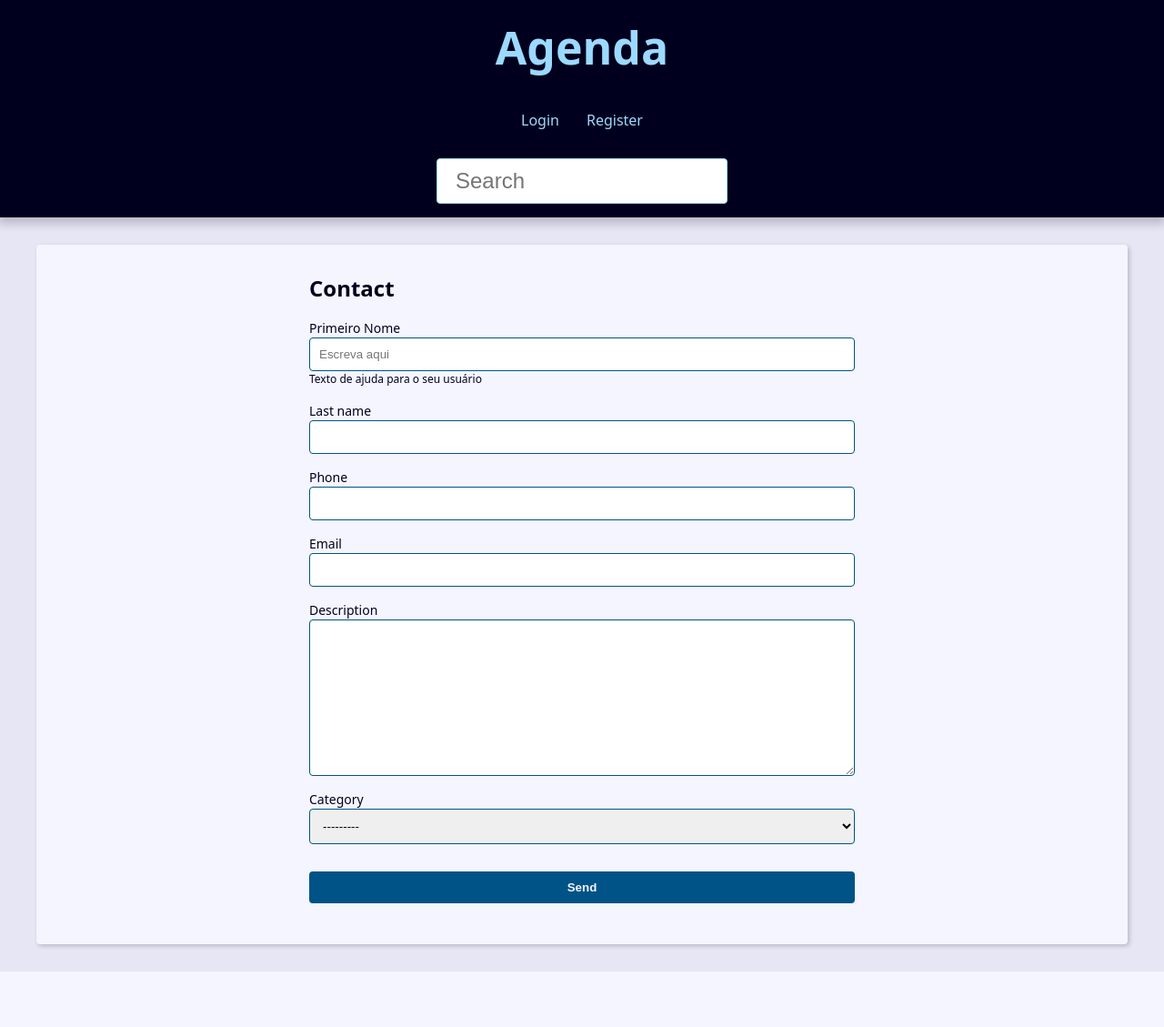
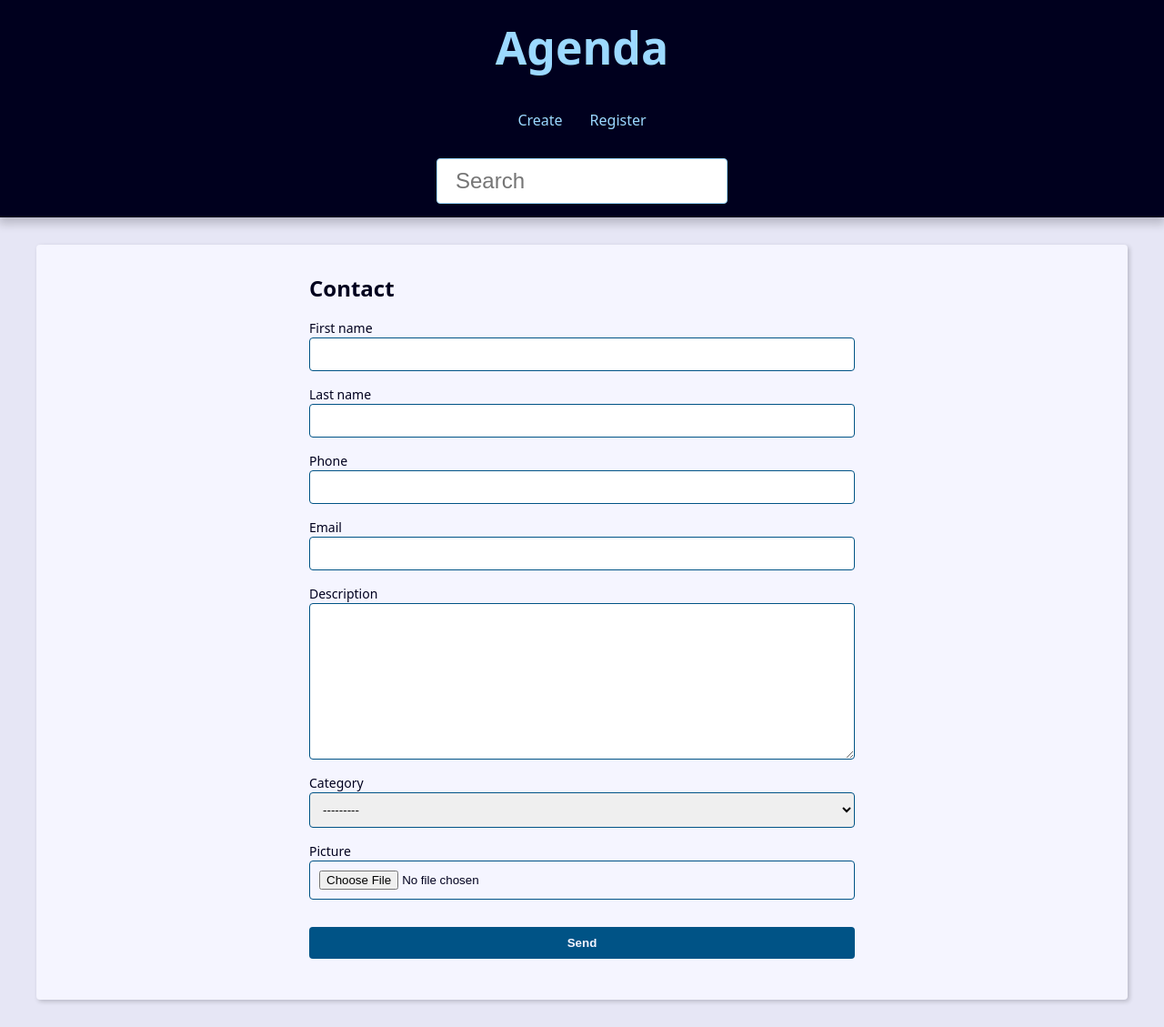
Before and after one commit to GuiBueno1997/ProjectSchedule, a Django app: page /contact/create/ in a window 1280 px wide. Shown: the whole page at 91% size. Before the commit the page ends 1068 px from the top, so only its background shows below. Run offline with Django 5.2, Linux system fonts and the light colour scheme; data that the repository does not hold is empty.

Commit message:
Alter 2026-09-16

```diff
--- a/base_static/global/css/style.css
+++ b/base_static/global/css/style.css
@@ -312,3 +312,23 @@ svg {
   filter: brightness(80%);
   box-shadow: 0 0 5px var(--link-dark-color);
 }
+
+.contact-links {
+  margin-block: calc(var(--small-font-size) * 2);
+  display: flex;
+  align-items: center;
+  gap: 0 var(--spacing);
+}
+
+.btn-link {
+  font-size: var(--small-font-size);
+  text-decoration: none;
+  font-weight: bold;
+  padding: 1rem;
+  display: block;
+  line-height: var(--small-font-size);
+}
+
+.btn-delete {
+  background: tomato;
+}
--- a/base_templates/global/partials/_header.html
+++ b/base_templates/global/partials/_header.html
@@ -8,8 +8,8 @@
         <nav class="menu">
             <ul class="menu-list">
                 <li class="menu-item">
-                    <a href="" class="menu-link">
-                        Login
+                    <a href="{% url "contact:create" %}" class="menu-link">
+                        Create
                     </a>
                 </li>
                 <li class="menu-item">
--- a/contact/forms.py
+++ b/contact/forms.py
@@ -3,37 +3,19 @@ from django.core.exceptions import ValidationError
 from . import models
 
 class ContactForm(forms.ModelForm):
-    first_name = forms.CharField(
-        widget=forms.TextInput(
-            attrs={
-                'class': 'classe-a',
-                'placeholder': 'Escreva aqui',
-            }
-        ),
-        label='Primeiro Nome',
-        help_text='Texto de ajuda para o seu usuário'
-    )
-    def __init__(self, *args, **kwargs):
-        super().__init__(*args, **kwargs)
-
-        # self.fields['first_name'].widget.attrs.update({
-        #     'class': 'classe-a',
-        #     'placeholder': 'Aqui init',
-        # })
+    picture=forms.ImageField(
+        widget=forms.FileInput(attrs={
+            'accept': 'image/*'
+        }
+    ))
 
     class Meta:
         model = models.Contact
         fields = ['first_name', 'last_name', 'phone',
-                  'email', 'description', 'category']
+                  'email', 'description', 'category',
+                  'picture']
 
-        # widgets={
-        #     'first_name': forms.TextInput(
-        #         attrs={
-        #             'class': 'classe-a',
-        #             'placeholder': 'Escreva aqui',
-        #         }
-        #     )
-        # }
+
 
     def clean(self):
         cleaned_data = self.cleaned_data
--- a/contact/templates/contact/create.html
+++ b/contact/templates/contact/create.html
@@ -6,7 +6,7 @@
     <h2>Contact</h2>
 
     <form
-      action="{% url "contact:create" %}"
+      action="{{form_action}}"
       method="POST"
       enctype="multipart/form-data"
     >
@@ -24,6 +24,12 @@
                  <p class="help-text">{{field.help_text}}</p>
              {% endif %}
             </div>
+
+             {% if field.name == 'picture' and field.value.url %}
+                <div class="form-group">
+                 <img src="{{ field.value.url }}" alt="">
+                </div>
+             {% endif %}
         {% endfor %}
       </div>
 
--- a/contact/urls.py
+++ b/contact/urls.py
@@ -9,4 +9,6 @@ urlpatterns = [
 
     path('contact/<int:contact_id>/', views.contact, name='contact'),
     path('contact/create/', views.create, name='create'),
+    path('contact/<int:contact_id>/update/', views.update, name='update'),
+    path('contact/<int:contact_id>/delete/', views.delete, name='delete'),
 ]
--- a/contact/views/contact_forms.py
+++ b/contact/views/contact_forms.py
@@ -1,17 +1,22 @@
-from django.shortcuts import render, redirect
+from django.shortcuts import render, redirect, get_object_or_404
 from contact.forms import ContactForm
+from django.urls import reverse
+from contact.models import Contact
 
 def create(request):
+    form_action = reverse('contact:create')
+
     if request.method == 'POST':
-        form = ContactForm(request.POST)
+        form = ContactForm(request.POST, request.FILES)
 
         context = {
-            'form': form
+            'form': form,
+            'form_action': form_action,
         }
 
         if form.is_valid():
             contact = form.save()
-            return redirect('contact:create')
+            return redirect('contact:update', contact_id=contact.pk)
 
         return render(
             request,
@@ -20,10 +25,63 @@ def create(request):
         )
 
     context = {
-        'form': ContactForm()
+        'form': ContactForm(),
+        'form_action': form_action
     }
     return render(
         request,
         'contact/create.html',
         context
     )
+
+def update(request, contact_id):
+    contact = get_object_or_404(Contact, pk=contact_id, show=True)
+    form_action = reverse('contact:update', args=(contact_id,))
+
+    if request.method == 'POST':
+        form = ContactForm(request.POST, request.FILES, instance=contact)
+
+        context = {
+            'form': form,
+            'form_action': form_action,
+        }
+
+        if form.is_valid():
+            contact = form.save()
+            return redirect('contact:update', contact_id=contact.pk)
+
+        return render(
+            request,
+            'contact/create.html',
+            context
+        )
+
+    context = {
+        'form': ContactForm(instance=contact),
+        'form_action': form_action
+    }
+    return render(
+        request,
+        'contact/create.html',
+        context
+    )
+
+def delete(request, contact_id):
+    contact = get_object_or_404(Contact, pk=contact_id, show=True)
+    confirmation = request.POST.get('confirmation', 'no')
+
+    if confirmation == 'yes':
+        contact.delete()
+        return redirect('contact:index')
+
+    # contact.delete()
+    # return redirect('contact:index')
+
+    return render(
+        request,
+        'contact/contact.html',
+        {
+            'contact': contact,
+            'confirmation': confirmation
+        }
+    )
```
Also changed, not shown: contact/templates/contact/contact.html (+30 -11 lines).
